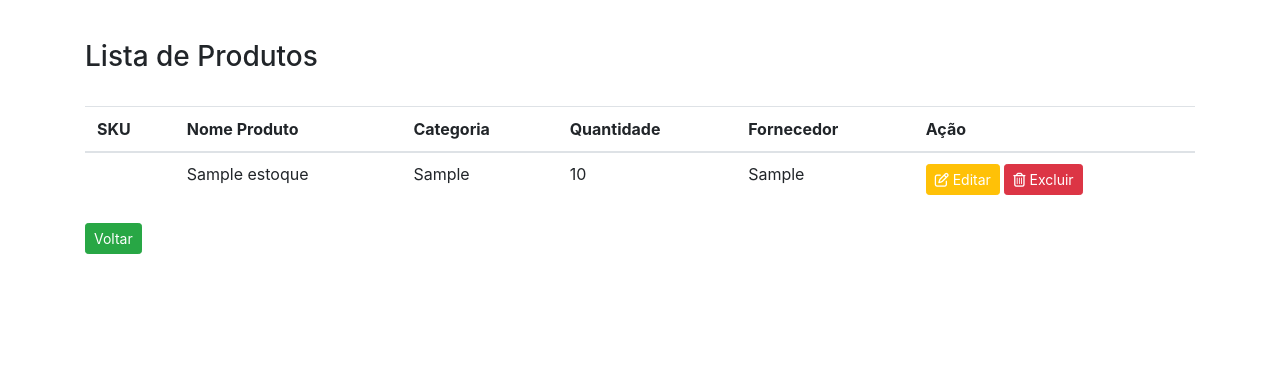
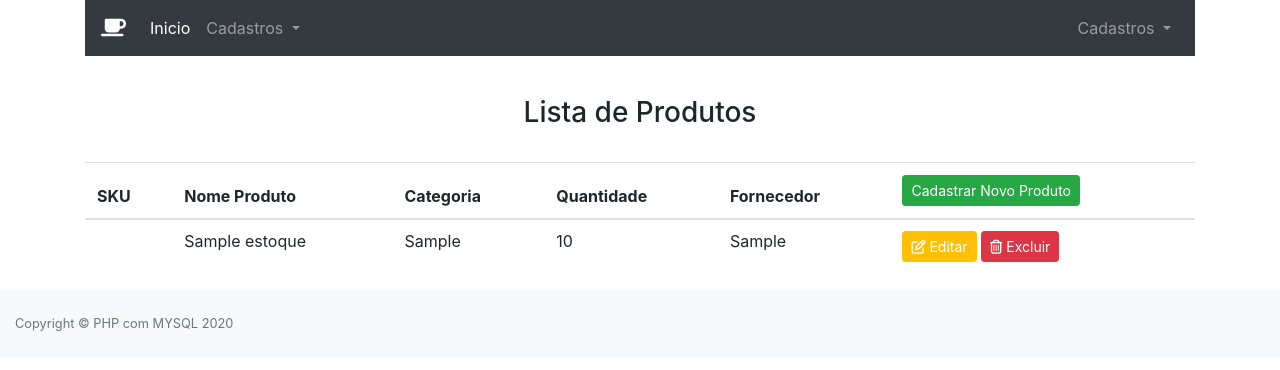
Before and after one commit to esdrastomaz/Bootstrap-4-PHPeMySQL, a PHP site: page /listarProdutos.php in a window 1280 px wide. Shown: the top 370 px of the page. Run offline with PHP 8.4, Linux system fonts and the light colour scheme; tables that the repository leaves empty hold one stand-in row (values such as "Sample post"); data that the repository does not hold is empty; some libraries are stand-ins or nearby versions.

Commit message:
novas funçoes e menu

```diff
--- a/dependencias.php
+++ b/dependencias.php
@@ -7,5 +7,8 @@
 <script src="https://kit.fontawesome.com/585a3b9338.js" crossorigin="anonymous"></script>
 <script src="https://cdn.jsdelivr.net/npm/bootstrap@5.0.0-beta1/dist/js/bootstrap.bundle.min.js" integrity="
     sha384-ygbV9kiqUc6oa4msXn9868pTtWMgiQaeYH7/t7LECLbyPA2x65Kgf80OJFdroafW" crossorigin="anonymous"></script>
+    <script src="https://code.jquery.com/jquery-3.3.1.slim.min.js" integrity="sha384-q8i/X+965DzO0rT7abK41JStQIAqVgRVzpbzo5smXKp4YfRvH+8abtTE1Pi6jizo" crossorigin="anonymous"></script>
+<script src="https://cdnjs.cloudflare.com/ajax/libs/popper.js/1.14.3/umd/popper.min.js" integrity="sha384-ZMP7rVo3mIykV+2+9J3UJ46jBk0WLaUAdn689aCwoqbBJiSnjAK/l8WvCWPIPm49" crossorigin="anonymous"></script>
+<script src="https://stackpath.bootstrapcdn.com/bootstrap/4.1.3/js/bootstrap.min.js" integrity="sha384-ChfqqxuZUCnJSK3+MXmPNIyE6ZbWh2IMqE241rYiqJxyMiZ6OW/JmZQ5stwEULTy" crossorigin="anonymous"></script>
 <script src="js/bootstrap.min.js"></script>
 <script src="js/alertify.min.js"></script>
--- a/formularioCadastro.php
+++ b/formularioCadastro.php
@@ -28,8 +28,8 @@ if (strlen($id_produto) == 0)
 
 <body>
 
-    <div class="container" id="tamanhoContainer" style="margin-top: 40px;">
-        <h4>Formulário de Cadastro</h4>
+    <div class="container jumbotron" id="tamanhoContainer" style="margin-top: 40px;">
+        <center><h4>Formulário de Cadastro</h4></center>
         <form action="inserirProduto.php" method="post" style="margin-top: 20px;">
             <div class="form-group">
                 <label>SKU do Produto</label>
@@ -71,6 +71,7 @@ if (strlen($id_produto) == 0)
             <input type="hidden" id="inputIdProduto" name="inputIdProduto" value="<?php echo ($id_produto) ?>">
             <div style="text-align: right;">
                 <button type="submit" class="btn btn-success btn-sm">Salvar</button>
+                <button type="submit" class="btn btn-success btn-sm">Salvar e Voltar</button>
             </div>
 
         </form>
--- a/inserirProduto.php
+++ b/inserirProduto.php
@@ -27,8 +27,10 @@ if (strlen($id_produto) > 0) {
             VALUES ('$skuproduto','$nomeproduto','$categoria', '$quantidade','$fornecedor')";
     }
     mysqli_query($conexao, $sql);
-}else{
-    //Erro
 }
+
+
 mysqli_close($conexao);
 header("location:listarProdutos.php");
+
+?>
--- a/listarProdutos.php
+++ b/listarProdutos.php
@@ -1,4 +1,9 @@
-<?php require_once "dependencias.php" ?>
+<?php
+require_once "menu.php";
+require_once "dependencias.php";
+
+?>
+
 
 <!DOCTYPE html>
 <html lang="pt-br">
@@ -12,7 +17,7 @@
 <body>
 
     <div class="container" style="margin-top: 40px;">
-        <h3>Lista de Produtos</h3>
+        <center><h3>Lista de Produtos</h3></center>
         <br>
         <table class="table">
             <thead>
@@ -22,7 +27,7 @@
                     <th scope="col">Categoria</th>
                     <th scope="col">Quantidade</th>
                     <th scope="col">Fornecedor</th>
-                    <th scope="col">Ação</th>
+                    <th scope="col"><a href="formularioCadastro.php?id=0" class="btn btn-success btn-sm">Cadastrar Novo Produto</a></th>
                 </tr>
             </thead>
             <tr>
@@ -48,8 +53,8 @@
                 <td><?php echo $fornecedor  ?></td>
 
                 <td>
-                <a class="btn btn-warning btn-sm" style="color:white" href="editarProduto.php?id=<?php echo $id_estoque ?>" role="button"><i class="far fa-edit"></i>&nbsp;Editar</a>
-                <a class="btn btn-danger btn-sm" style="color:white" href="editarProduto.php?id=<?php echo $id_estoque ?>" role="button"><i class="far fa-trash-alt"></i></i>&nbsp;Excluir</a>
+                    <a class="btn btn-warning btn-sm" style="color:white" href="editarProduto.php?id=<?php echo $id_estoque ?>" role="button"><i class="far fa-edit"></i>&nbsp;Editar</a>
+                    <a class="btn btn-danger btn-sm" style="color:white" href="editarProduto.php?id=<?php echo $id_estoque ?>" role="button"><i class="far fa-trash-alt"></i></i>&nbsp;Excluir</a>
                 </td>
             </tr>
 
@@ -58,10 +63,14 @@
         <?php } ?>
         </tr>
         </table>
-        <div style="text-align: left;">
-            <a href="formularioCadastro.php?id=0" class="btn btn-success btn-sm">Voltar</a>
+    </div>
+    <footer class="py-4 bg-light mt-auto">
+        <div class="container-fluid">
+            <div class="d-flex align-items-center justify-content-between small">
+                <div class="text-muted">Copyright &copy; PHP com MYSQL 2020</div>
+            </div>
         </div>
-    </div>
+    </footer>
 </body>
 
 </html>
--- /dev/null
+++ b/menu.php
@@ -0,0 +1,48 @@
+<?php
+require_once "dependencias.php";
+?>
+
+<div class="container">
+    <nav class="navbar navbar-expand-lg navbar navbar-dark bg-dark">
+        <a class="navbar-brand" href="#"><i class="fas fa-coffee"></i></a>
+        <button class="navbar-toggler" type="button" data-toggle="collapse" data-target="#conteudoNavbarSuportado" aria-controls="conteudoNavbarSuportado" aria-expanded="false" aria-label="Alterna navegação">
+            <span class="navbar-toggler-icon"></span>
+        </button>
+
+        <div class="collapse navbar-collapse" id="conteudoNavbarSuportado">
+            <ul class="navbar-nav mr-auto">
+                <li class="nav-item active">
+                    <a class="nav-link" href="#">Inicio <span class="sr-only">(página atual)</span></a>
+                </li>
+                <li class="nav-item dropdown">
+                    <a class="nav-link dropdown-toggle" href="#" id="navbarDropdown" role="button" data-toggle="dropdown" aria-haspopup="true" aria-expanded="false">
+                        Cadastros
+                    </a>
+                    <div class="dropdown-menu" aria-labelledby="navbarDropdown">
+                        <a class="dropdown-item" href="listarProdutos.php">Cadastro de Produtos</a>
+                        <div class="dropdown-divider"></div>
+                        <a class="dropdown-item" href="#">Cadastro de Categorias</a>
+                        <div class="dropdown-divider"></div>
+                        <a class="dropdown-item" href="#">Cadastro de Fornecedores</a>
+                        <div class="dropdown-divider"></div>
+                        <a class="dropdown-item" href="#">Cadastro de Clientes</a>
+                    </div>
+                </li>
+            </ul>
+            <ul class="navbar-nav navbar-right">
+                <li class="nav-item dropdown">
+                    <a class="nav-link dropdown-toggle" href="#" id="navbarDropdown" role="button" data-toggle="dropdown" aria-haspopup="true" aria-expanded="false">
+                        Cadastros
+                    </a>
+                    <div class="dropdown-menu" aria-labelledby="dropdown10">
+                        <a class="dropdown-item" href="#">Minha Conta</a>
+                        <a class="dropdown-item" href="#">Sair</a>
+                    </div>
+                </li>
+            </ul>
+
+
+
+        </div>
+    </nav>
+</div>
```
